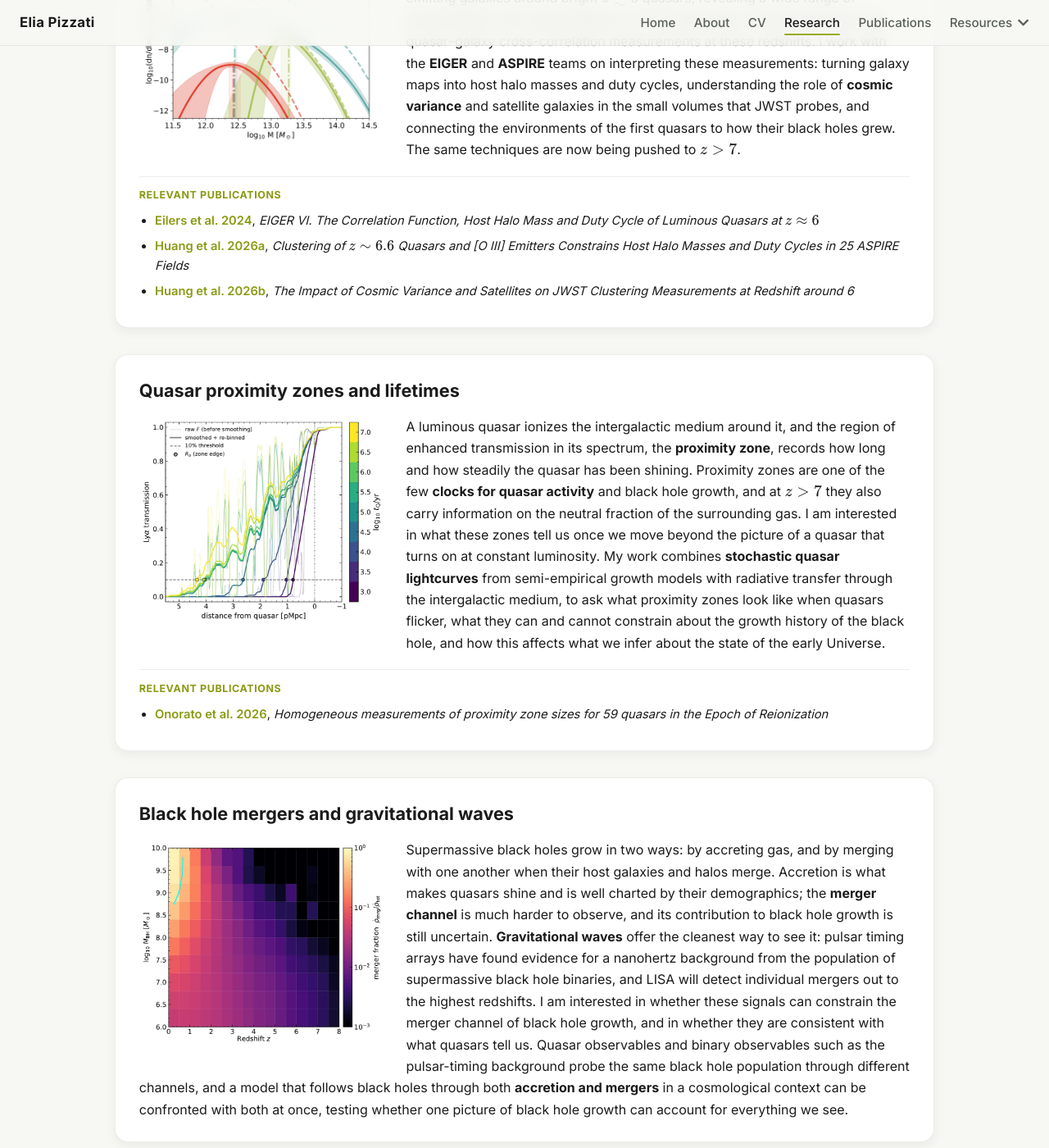
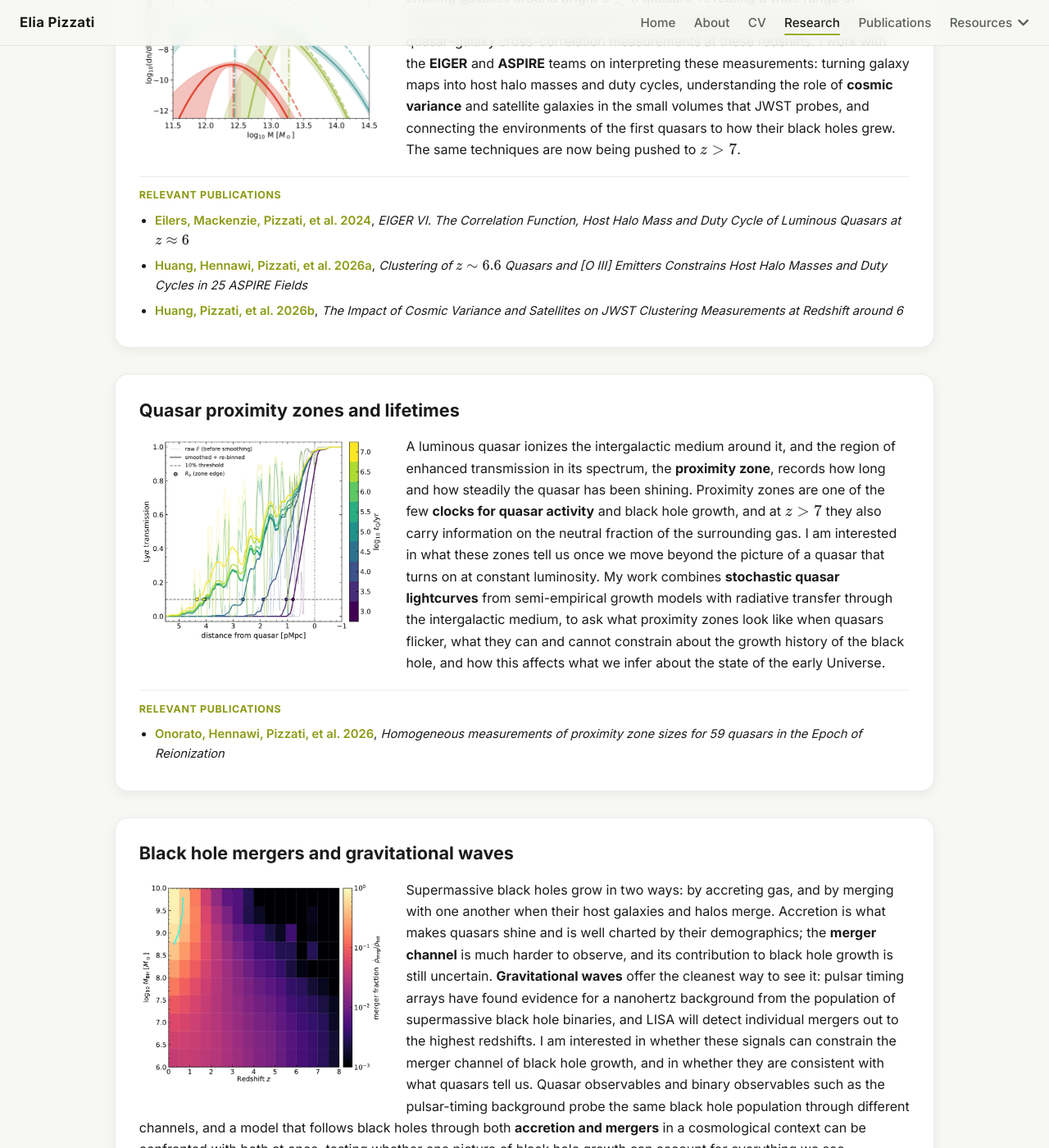
Before and after one commit to eliapizzati/eliapizzati.github.io, a Jekyll site: the page built from research.html, in a window 1280 px wide and 1400 px high, scrolled down 2113 px. Shown: the whole window at 82% size. Built offline with Jekyll 4.4.1, drawn with Linux system fonts in a browser that asks for light colours; some of the changed text lies outside the part shown.

Commit message:
research page: list co-authors up to Pizzati on the non-first-author key publications

```diff
--- a/research.html
+++ b/research.html
@@ -138,11 +138,11 @@ description: Research by Elia Pizzati on supermassive black holes and quasars, i
 			<div class="relevant-pubs">
 				<h4>Relevant publications</h4>
 				<ul>
-					<li><a href="https://doi.org/10.3847/1538-4357/ad778b">Eilers et al. 2024</a>,
+					<li><a href="https://doi.org/10.3847/1538-4357/ad778b">Eilers, Mackenzie, Pizzati, et al. 2024</a>,
 						<i>EIGER VI. The Correlation Function, Host Halo Mass and Duty Cycle of Luminous Quasars at \(z\approx6\)</i></li>
-					<li><a href="https://arxiv.org/abs/2602.04974">Huang et al. 2026a</a>,
+					<li><a href="https://arxiv.org/abs/2602.04974">Huang, Hennawi, Pizzati, et al. 2026a</a>,
 						<i>Clustering of \(z\sim6.6\) Quasars and [O III] Emitters Constrains Host Halo Masses and Duty Cycles in 25 ASPIRE Fields</i></li>
-					<li><a href="https://arxiv.org/abs/2605.11077">Huang et al. 2026b</a>,
+					<li><a href="https://arxiv.org/abs/2605.11077">Huang, Pizzati, et al. 2026b</a>,
 						<i>The Impact of Cosmic Variance and Satellites on JWST Clustering Measurements at Redshift around 6</i></li>
 				</ul>
 			</div>
@@ -172,7 +172,7 @@ description: Research by Elia Pizzati on supermassive black holes and quasars, i
 			<div class="relevant-pubs">
 				<h4>Relevant publications</h4>
 				<ul>
-					<li><a href="https://doi.org/10.1093/mnras/stag388">Onorato et al. 2026</a>,
+					<li><a href="https://doi.org/10.1093/mnras/stag388">Onorato, Hennawi, Pizzati, et al. 2026</a>,
 						<i>Homogeneous measurements of proximity zone sizes for 59 quasars in the Epoch of Reionization</i></li>
 				</ul>
 			</div>
@@ -229,7 +229,7 @@ description: Research by Elia Pizzati on supermassive black holes and quasars, i
 			<div class="relevant-pubs">
 				<h4>Relevant publications</h4>
 				<ul>
-					<li><a href="https://doi.org/10.1093/mnras/stag308">Ding et al. 2026</a>,
+					<li><a href="https://doi.org/10.1093/mnras/stag308">Ding, Pizzati, et al. 2026</a>,
 						<i>The luminosity function and clustering of bright quasars in the FLAMINGO cosmological simulations</i></li>
 				</ul>
 			</div>
```
